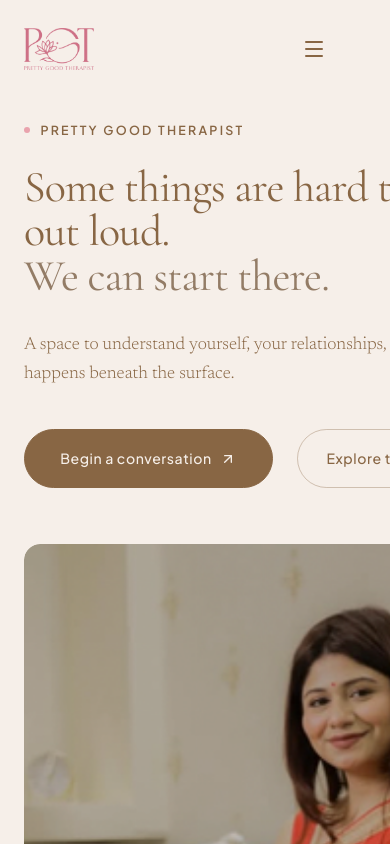
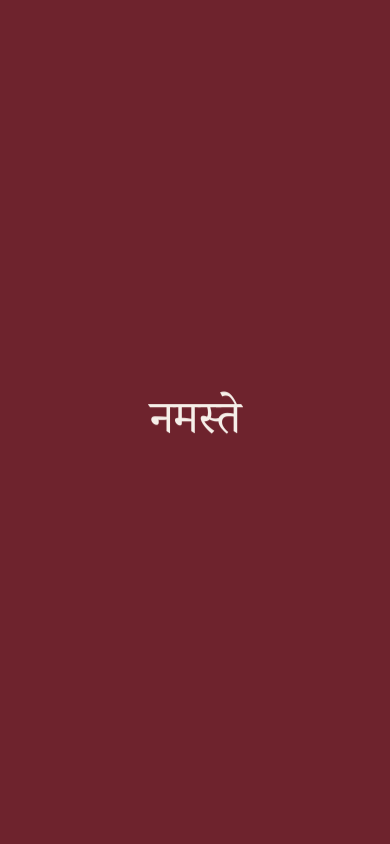
Before and after one commit to harshh999/PGT, a React (Vite) app: page / in a window 390 px wide. Shown: the top 844 px of the page. Built offline with nearby package versions, Linux system fonts and the light colour scheme.

Commit message:
Add cinematic multilingual opening animation intro overlay and complete mobile optimization

```diff
--- a/index.html
+++ b/index.html
@@ -11,10 +11,10 @@
     <meta property="og:type" content="website" />
     <meta name="theme-color" content="#F6EFE9" />
 
-    <!-- Google Fonts: Cormorant Garamond + Newsreader + Plus Jakarta Sans -->
+    <!-- Google Fonts: Cormorant Garamond + Newsreader + Noto Serif Devanagari + Noto Sans JP + Noto Naskh Arabic + Plus Jakarta Sans -->
     <link rel="preconnect" href="https://fonts.googleapis.com">
     <link rel="preconnect" href="https://fonts.gstatic.com" crossorigin>
-    <link href="https://fonts.googleapis.com/css2?family=Cormorant+Garamond:ital,wght@0,300;0,400;0,500;0,600;1,300;1,400;1,600&family=Newsreader:ital,opsz,wght@0,6..72,300;0,6..72,400;0,6..72,500;1,6..72,300;1,6..72,400&family=Plus+Jakarta+Sans:wght@300;400;500;600;700&display=swap" rel="stylesheet">
+    <link href="https://fonts.googleapis.com/css2?family=Cormorant+Garamond:ital,wght@0,300;0,400;0,500;0,600;1,300;1,400;1,600&family=Newsreader:ital,opsz,wght@0,6..72,300;0,6..72,400;0,6..72,500;1,6..72,300;1,6..72,400&family=Noto+Naskh+Arabic:wght@400;500&family=Noto+Sans+JP:wght@300;400;500&family=Noto+Serif+Devanagari:wght@300;400;500&family=Plus+Jakarta+Sans:wght@300;400;500;600;700&display=swap" rel="stylesheet">
 
     <title>Pretty Good Therapist — Nidhi Wadhwa</title>
   </head>
--- a/src/App.tsx
+++ b/src/App.tsx
@@ -4,6 +4,7 @@ import { CustomCursor } from './components/shared/CustomCursor';
 import { Navigation } from './components/layout/Navigation';
 import { Footer } from './components/layout/Footer';
 import { ConsultationModal } from './components/shared/ConsultationModal';
+import { MultilingualIntro } from './components/shared/MultilingualIntro';
 
 import { HomePage } from './pages/HomePage';
 import { TheWorkPage } from './pages/TheWorkPage';
@@ -60,6 +61,9 @@ export function App() {
 
   return (
     <div className="pgt-experience-root">
+      {/* Cinematic Multilingual Opening Intro Overlay */}
+      <MultilingualIntro />
+
       {/* Subtle Desktop Cursor Accent */}
       <CustomCursor />
 
--- a/src/components/home/Hero.tsx
+++ b/src/components/home/Hero.tsx
@@ -144,13 +144,13 @@ export const Hero: React.FC<HeroProps> = ({ onExploreWork, onOpenConsultation })
             <h1
               style={{
                 fontFamily: 'var(--font-display)',
-                fontSize: 'clamp(2.75rem, 5.8vw, 5.6rem)',
+                fontSize: 'clamp(2.35rem, 8.5vw, 5.6rem)',
                 fontWeight: 400,
                 lineHeight: 1.02,
                 letterSpacing: '-0.02em',
                 color: '#886644',
                 maxWidth: '850px',
-                marginBottom: 'clamp(2rem, 3.5vw, 3rem)',
+                marginBottom: 'clamp(1.75rem, 3.5vw, 3rem)',
               }}
             >
               <div className="hero-headline-line">
@@ -271,12 +271,35 @@ export const Hero: React.FC<HeroProps> = ({ onExploreWork, onOpenConsultation })
         </div>
       </div>
 
-      {/* Responsive Stacking */}
+      {/* Responsive Mobile Stacking and Styling */}
       <style>{`
         @media (max-width: 860px) {
           .hero-grid {
             grid-template-columns: 1fr !important;
-            gap: 3.5rem !important;
+            gap: 2.5rem !important;
+          }
+          .hero-eyebrow {
+            margin-bottom: 1.25rem !important;
+          }
+          .hero-supporting {
+            font-size: 1.08rem !important;
+            margin-bottom: 2rem !important;
+          }
+          .hero-image-container {
+            max-height: 480px !important;
+            margin-top: 1rem !important;
+          }
+        }
+        @media (max-width: 580px) {
+          .hero-ctas {
+            flex-direction: column !important;
+            align-items: stretch !important;
+            gap: 0.85rem !important;
+          }
+          .hero-ctas button {
+            width: 100% !important;
+            justify-content: center !important;
+            min-height: 54px !important;
           }
         }
       `}</style>
--- a/src/components/home/PhilosophyPinned.tsx
+++ b/src/components/home/PhilosophyPinned.tsx
@@ -36,7 +36,7 @@ export const PhilosophyPinned: React.FC = () => {
 
   useEffect(() => {
     const prefersReducedMotion = window.matchMedia('(prefers-reduced-motion: reduce)').matches;
-    if (prefersReducedMotion) return;
+    if (prefersReducedMotion || window.innerWidth < 860) return;
 
     const ctx = gsap.context(() => {
       ScrollTrigger.create({
--- a/src/components/shared/ConsultationModal.tsx
+++ b/src/components/shared/ConsultationModal.tsx
@@ -220,7 +220,7 @@ export const ConsultationModal: React.FC<ConsultationModalProps> = ({
                   </div>
                 </div>
 
-                <div style={{ display: 'grid', gridTemplateColumns: 'repeat(auto-fit, minmax(220px, 1fr))', gap: '1.25rem' }}>
+                <div className="consultation-form-row" style={{ display: 'grid', gridTemplateColumns: 'repeat(auto-fit, minmax(220px, 1fr))', gap: '1.25rem' }}>
                   <div>
                     <label htmlFor="name" style={{ display: 'block', fontSize: 'var(--font-body-xs)', textTransform: 'uppercase', letterSpacing: '0.1em', fontWeight: 600, color: 'var(--color-ink-secondary)', marginBottom: '0.4rem' }}>
                       Full Name *
@@ -234,6 +234,7 @@ export const ConsultationModal: React.FC<ConsultationModalProps> = ({
                       placeholder="Jane Doe"
                       style={{
                         width: '100%',
+                        boxSizing: 'border-box',
                         padding: '0.8rem 1rem',
                         border: '1px solid var(--border-medium-light)',
                         borderRadius: 'var(--radius-xs)',
@@ -256,6 +257,7 @@ export const ConsultationModal: React.FC<ConsultationModalProps> = ({
                       placeholder="jane@domain.com"
                       style={{
                         width: '100%',
+                        boxSizing: 'border-box',
                         padding: '0.8rem 1rem',
                         border: '1px solid var(--border-medium-light)',
                         borderRadius: 'var(--radius-xs)',
--- /dev/null
+++ b/src/components/shared/MultilingualIntro.tsx
@@ -0,0 +1,199 @@
+import React, { useEffect, useRef, useState } from 'react';
+import gsap from 'gsap';
+import { ScrollTrigger } from 'gsap/ScrollTrigger';
+
+gsap.registerPlugin(ScrollTrigger);
+
+interface Greeting {
+  text: string;
+  lang: string;
+}
+
+const GREETINGS: Greeting[] = [
+  { text: 'Hello', lang: 'en' },
+  { text: 'Bonjour', lang: 'fr' },
+  { text: 'Hola', lang: 'es' },
+  { text: 'Ciao', lang: 'it' },
+  { text: 'Namaste', lang: 'hi' },
+  { text: 'नमस्ते', lang: 'hi-Deva' },
+  { text: 'こんにちは', lang: 'ja' },
+  { text: 'مرحبا', lang: 'ar' },
+];
+
+export const MultilingualIntro: React.FC = () => {
+  const overlayRef = useRef<HTMLDivElement>(null);
+  const textRef = useRef<HTMLSpanElement>(null);
+  const [isDone, setIsDone] = useState(false);
+
+  useEffect(() => {
+    // Check if user has already seen the intro sequence in this session
+    const hasSeen = sessionStorage.getItem('pgt_intro_seen');
+    if (hasSeen === 'true') {
+      setIsDone(true);
+      return;
+    }
+
+    const prefersReducedMotion = window.matchMedia('(prefers-reduced-motion: reduce)').matches;
+
+    // Lock page scroll during intro
+    document.documentElement.style.overflow = 'hidden';
+    document.body.style.overflow = 'hidden';
+    if ((window as any).lenis) {
+      (window as any).lenis.stop();
+    }
+
+    const finishIntro = () => {
+      sessionStorage.setItem('pgt_intro_seen', 'true');
+      document.documentElement.style.overflow = '';
+      document.body.style.overflow = '';
+      if ((window as any).lenis) {
+        (window as any).lenis.start();
+      }
+      if (overlayRef.current) {
+        overlayRef.current.style.display = 'none';
+        overlayRef.current.style.pointerEvents = 'none';
+      }
+      ScrollTrigger.refresh();
+      setIsDone(true);
+    };
+
+    if (prefersReducedMotion) {
+      if (overlayRef.current) {
+        gsap.to(overlayRef.current, {
+          opacity: 0,
+          duration: 0.3,
+          onComplete: finishIntro,
+        });
+      } else {
+        finishIntro();
+      }
+      return;
+    }
+
+    const tl = gsap.timeline({
+      onComplete: finishIntro,
+    });
+
+    // Step 1: Animate first word ("Hello") in
+    tl.fromTo(
+      textRef.current,
+      { opacity: 0, y: 24 },
+      { opacity: 1, y: 0, duration: 0.7, ease: 'power3.out' }
+    );
+
+    // Step 2: Iterate through remaining greetings (indices 1 to 7)
+    GREETINGS.forEach((greeting, idx) => {
+      if (idx === 0) return;
+
+      // Hold previous word
+      tl.to({}, { duration: 0.48 });
+
+      // Animate out previous word
+      tl.to(textRef.current, {
+        opacity: 0,
+        y: -18,
+        duration: 0.35,
+        ease: 'power2.inOut',
+        onComplete: () => {
+          if (textRef.current) {
+            textRef.current.textContent = greeting.text;
+          }
+        },
+      });
+
+      // Animate in new word
+      tl.fromTo(
+        textRef.current,
+        { opacity: 0, y: 18 },
+        { opacity: 1, y: 0, duration: 0.38, ease: 'power2.inOut' }
+      );
+    });
+
+    // Step 3: Hold final word ("مرحبا") briefly
+    tl.to({}, { duration: 0.5 });
+
+    // Step 4: Upward curtain reveal animation
+    tl.to(overlayRef.current, {
+      yPercent: -100,
+      duration: 1.15,
+      ease: 'power4.inOut',
+    });
+
+    return () => {
+      tl.kill();
+      document.documentElement.style.overflow = '';
+      document.body.style.overflow = '';
+    };
+  }, []);
+
+  if (isDone) {
+    return null;
+  }
+
+  return (
+    <div
+      ref={overlayRef}
+      role="presentation"
+      aria-hidden="true"
+      style={{
+        position: 'fixed',
+        inset: 0,
+        width: '100vw',
+        height: '100svh',
+        backgroundColor: '#6E232D',
+        color: '#F6EFE9',
+        zIndex: 999999,
+        display: 'flex',
+        alignItems: 'center',
+        justifyContent: 'center',
+        overflow: 'hidden',
+        pointerEvents: 'auto',
+        userSelect: 'none',
+        WebkitUserSelect: 'none',
+      }}
+    >
+      <div
+        className="intro-greeting-wrapper"
+        style={{
+          display: 'flex',
+          alignItems: 'center',
+          justifyContent: 'center',
+          width: '100%',
+          maxWidth: '100%',
+          padding: '0 24px',
+          boxSizing: 'border-box',
+          textAlign: 'center',
+        }}
+      >
+        <span
+          ref={textRef}
+          style={{
+            display: 'inline-block',
+            fontFamily:
+              '"Newsreader", "Cormorant Garamond", "Noto Serif Devanagari", "Noto Sans JP", "Noto Naskh Arabic", Georgia, serif',
+            fontWeight: 400,
+            fontSize: 'clamp(52px, 8.5vw, 120px)',
+            lineHeight: 0.95,
+            letterSpacing: '-0.025em',
+            color: '#F6EFE9',
+            textAlign: 'center',
+            whiteSpace: 'nowrap',
+            willChange: 'transform, opacity',
+          }}
+        >
+          {GREETINGS[0].text}
+        </span>
+      </div>
+
+      <style>{`
+        @media (max-width: 767px) {
+          .intro-greeting-wrapper span {
+            font-size: clamp(42px, 12vw, 68px) !important;
+            white-space: normal !important;
+            word-break: break-word !important;
+          }
+        }
+      `}</style>
+    </div>
+  );
+};
--- a/src/pages/JournalPage.tsx
+++ b/src/pages/JournalPage.tsx
@@ -126,7 +126,7 @@ export const JournalPage: React.FC<JournalPageProps> = ({ onSelectArticle }) =>
           </div>
 
           {/* Article Editorial Grid */}
-          <div style={{ display: 'grid', gridTemplateColumns: 'repeat(auto-fill, minmax(320px, 1fr))', gap: '3rem' }}>
+          <div style={{ display: 'grid', gridTemplateColumns: 'repeat(auto-fill, minmax(270px, 1fr))', gap: 'clamp(2rem, 4vw, 3rem)' }}>
             {filteredArticles.map((article: Article) => (
               <div
                 key={article.id}
--- a/src/styles/global.css
+++ b/src/styles/global.css
@@ -1,6 +1,27 @@
 @import './tokens.css';
 @import './reset.css';
 @import './typography.css';
+
+/* Base Reset & Overflow Safeguards */
+*, *::before, *::after {
+  box-sizing: border-box;
+}
+
+html, body {
+  width: 100%;
+  max-width: 100%;
+  overflow-x: hidden;
+}
+
+img, svg, video, iframe {
+  max-width: 100%;
+  height: auto;
+}
+
+h1, h2, h3, h4, h5, h6, p, blockquote, span, div, button, a, label, input, textarea {
+  overflow-wrap: break-word;
+  word-break: break-word;
+}
 
 /* Editorial Layout Container */
 .container {
@@ -10,6 +31,7 @@
   margin-right: auto;
   padding-left: var(--gutter-desktop);
   padding-right: var(--gutter-desktop);
+  box-sizing: border-box;
 }
 
 .container-editorial {
@@ -19,6 +41,7 @@
   margin-right: auto;
   padding-left: var(--gutter-desktop);
   padding-right: var(--gutter-desktop);
+  box-sizing: border-box;
 }
 
 .container-reading {
@@ -28,6 +51,7 @@
   margin-right: auto;
   padding-left: var(--gutter-desktop);
   padding-right: var(--gutter-desktop);
+  box-sizing: border-box;
 }
 
 @media (max-width: 1024px) {
@@ -37,10 +61,17 @@
   }
 }
 
-@media (max-width: 640px) {
+@media (max-width: 767px) {
   .container, .container-editorial, .container-reading {
-    padding-left: var(--gutter-mobile);
-    padding-right: var(--gutter-mobile);
+    padding-left: 20px;
+    padding-right: 20px;
+  }
+}
+
+@media (max-width: 390px) {
+  .container, .container-editorial, .container-reading {
+    padding-left: 18px;
+    padding-right: 18px;
   }
 }
 
```
Also changed, not shown: src/components/home/FeaturedPerspective.tsx (+27 -18 lines), src/components/home/TestimonialQuote.tsx (+40 -20 lines), src/components/layout/Footer.tsx (+3 -4 lines).
